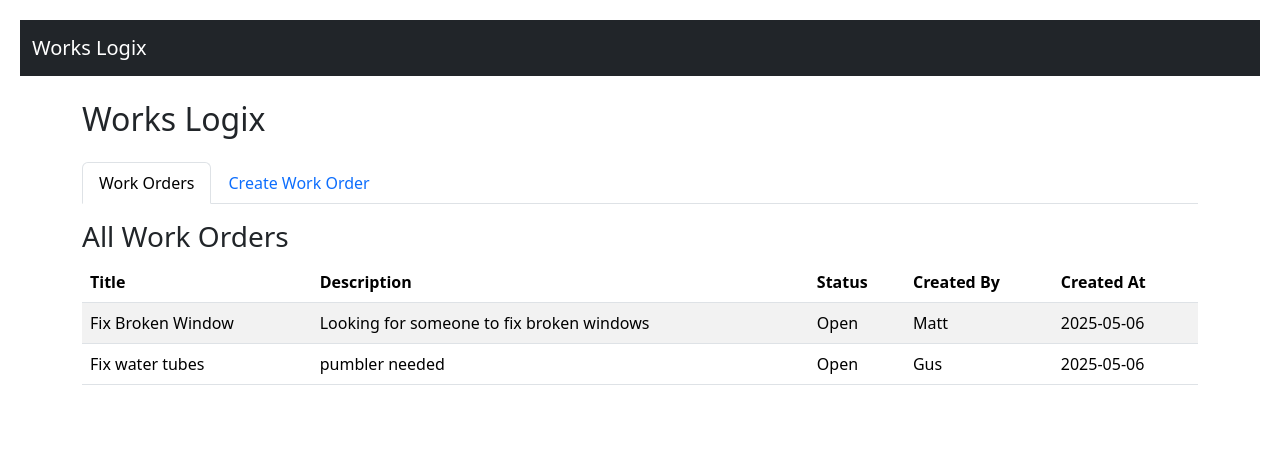
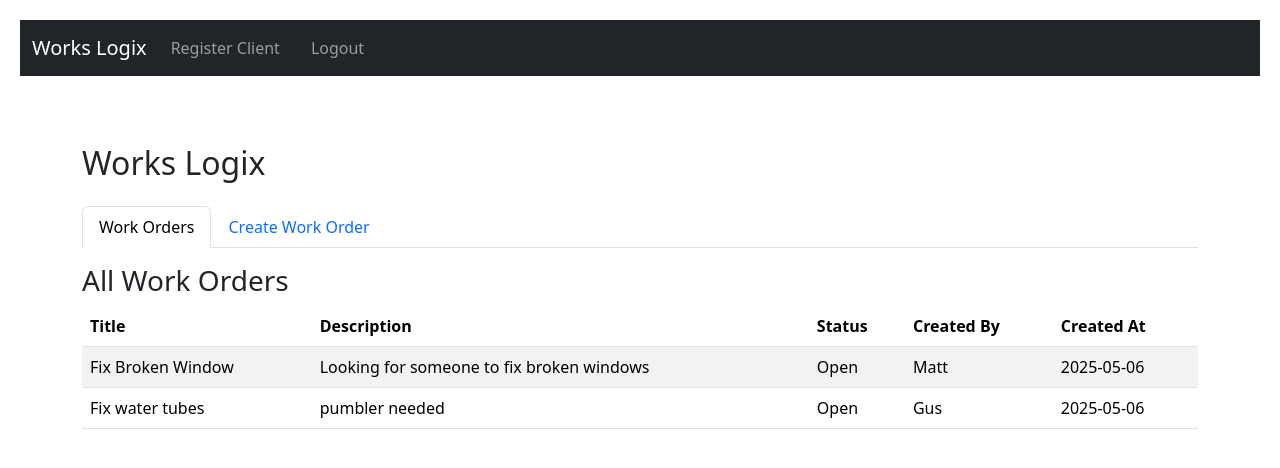
Before and after one commit to gustavowmarques/works-logix, a Flask app: page /dashboard in a window 1280 px wide. Shown: the top 468 px of the page. Run offline with Flask 3, Linux system fonts and the light colour scheme; a user stored in the database is signed in.

Commit message:
conditional role navbar

```diff
--- a/app/templates/base.html
+++ b/app/templates/base.html
@@ -11,8 +11,34 @@
   <nav class="navbar navbar-expand-lg navbar-dark bg-dark mb-4">
     <div class="container-fluid">
       <a class="navbar-brand" href="{{ url_for('home') }}">Works Logix</a>
+      <div class="collapse navbar-collapse">
+        <ul class="navbar-nav me-auto mb-2 mb-lg-0">
+          {% if current_user.is_authenticated %}
+            {% if current_user.role == 'admin' %}
+              <li class="nav-item">
+                <a class="nav-link" href="{{ url_for('register_client') }}">Register Client</a>
+              </li>
+            {% elif current_user.role == 'Property Manager' %}
+              <li class="nav-item">
+                <a class="nav-link" href="{{ url_for('create_work_order') }}">Create Work Order</a>
+              </li>
+            {% elif current_user.role == 'contractor' %}
+              <li class="nav-item">
+                <a class="nav-link" href="{{ url_for('work_orders') }}">View Work Orders</a>
+              </li>
+            {% endif %}
+            <li class="nav-item">
+              <a class="nav-link" href="{{ url_for('logout') }}">Logout</a>
+            </li>
+          {% endif %}
+        </ul>
+      </div>
     </div>
   </nav>
+  {% if current_user.is_authenticated %}
+  <p class="text-end text-white me-3">Logged in as {{ current_user.username }} ({{ current_user.role }})</p>
+  {% endif %}
+
   <div class="container">
     {% block content %}{% endblock %}
   </div>
```
Also changed, not shown: instance/worklogix.db.
